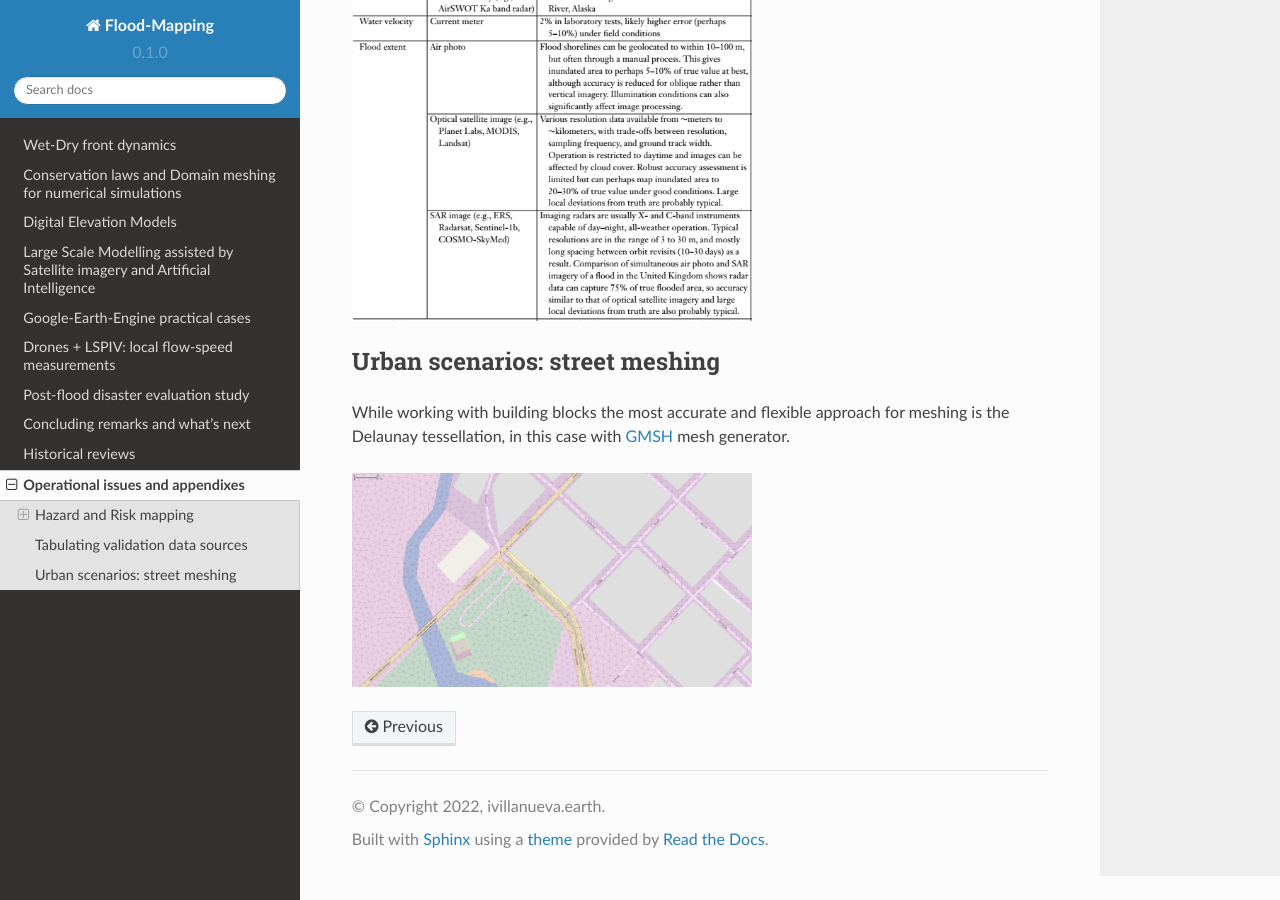
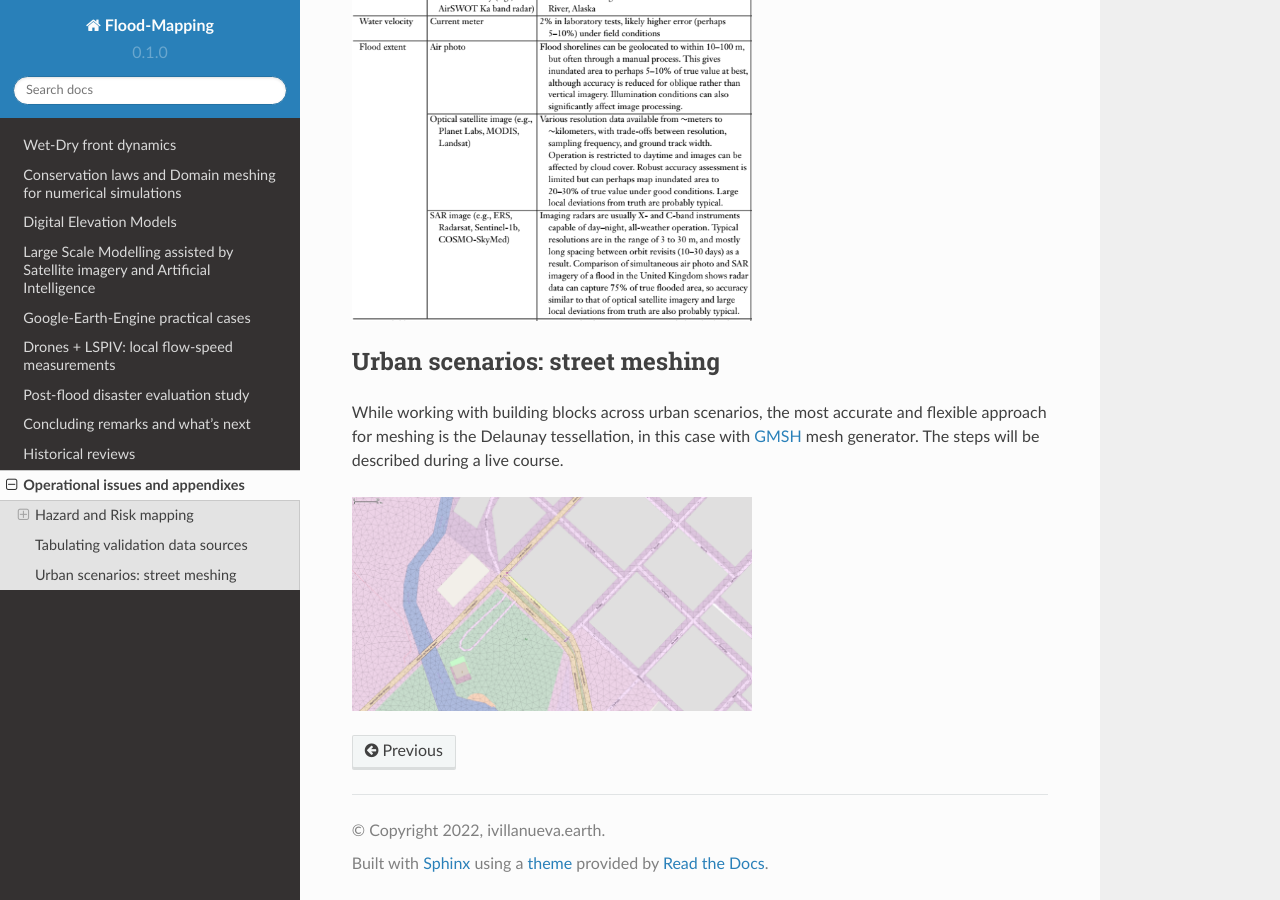
Before and after one commit to ivillamadrid/FloodMapping, a Sphinx documentation site: the page built from docs/source/operational_appx.rst, in a window 1280 px wide and 900 px high, scrolled down 1470 px. Built offline with Sphinx 7.4.7 and the Read the Docs theme 2.0.0, drawn with Linux system fonts in a browser that asks for light colours.

Commit message:
Update operational_appx.rst

```diff
--- a/docs/source/operational_appx.rst
+++ b/docs/source/operational_appx.rst
@@ -57,7 +57,7 @@ From `Bates, 2022`_, we can extract a table with the most common sources and ran
 Urban scenarios: street meshing
 -------------------------------
 
-While working with building blocks the most accurate and flexible approach for meshing is the Delaunay tessellation, in this case with `GMSH`_ mesh generator.
+While working with building blocks across urban scenarios, the most accurate and flexible approach for meshing is the Delaunay tessellation, in this case with `GMSH`_ mesh generator. The steps will be described during a live course.
 
 .. image:: Mallado-Cuadras.png
   :width: 400
```
